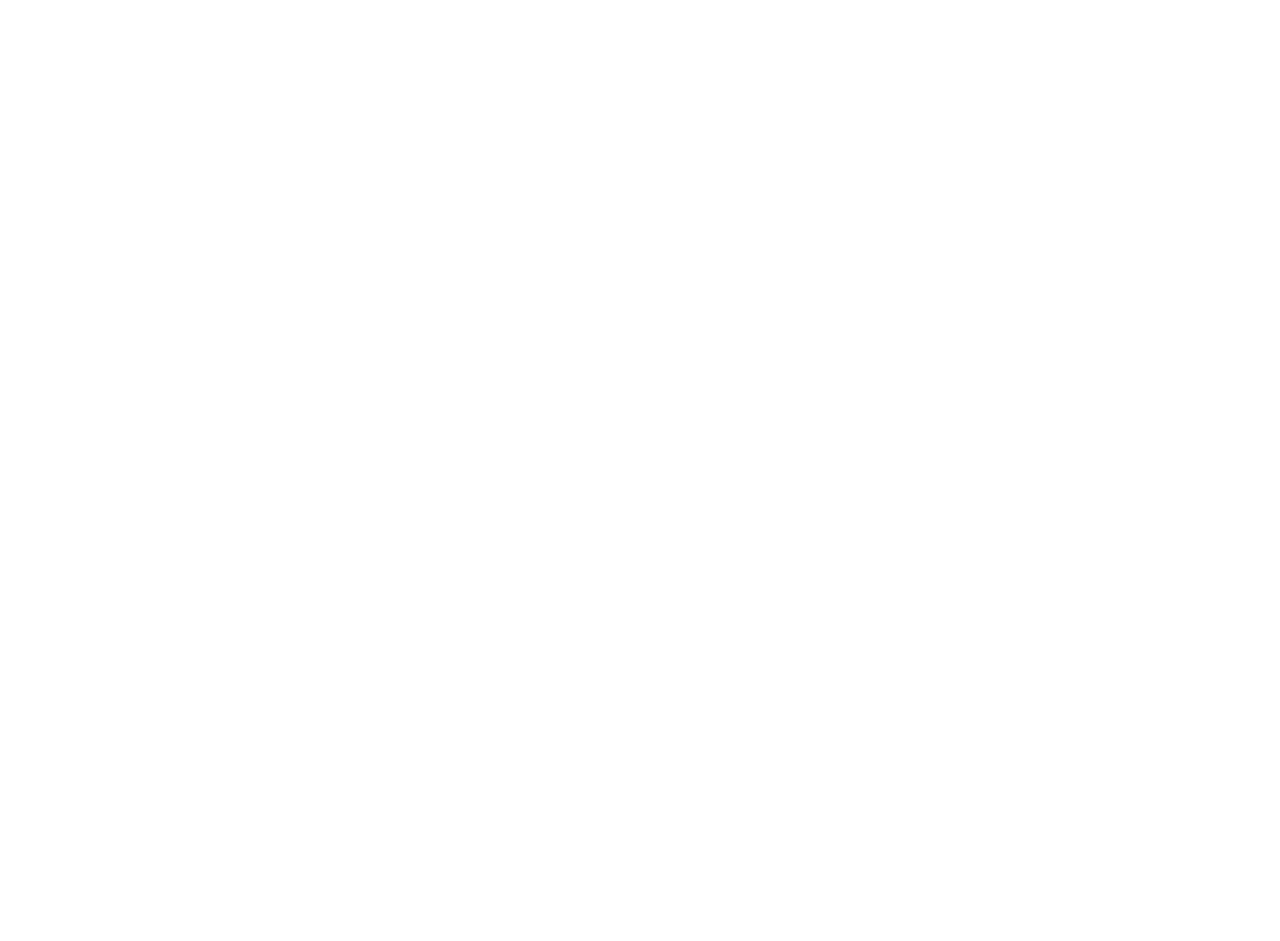
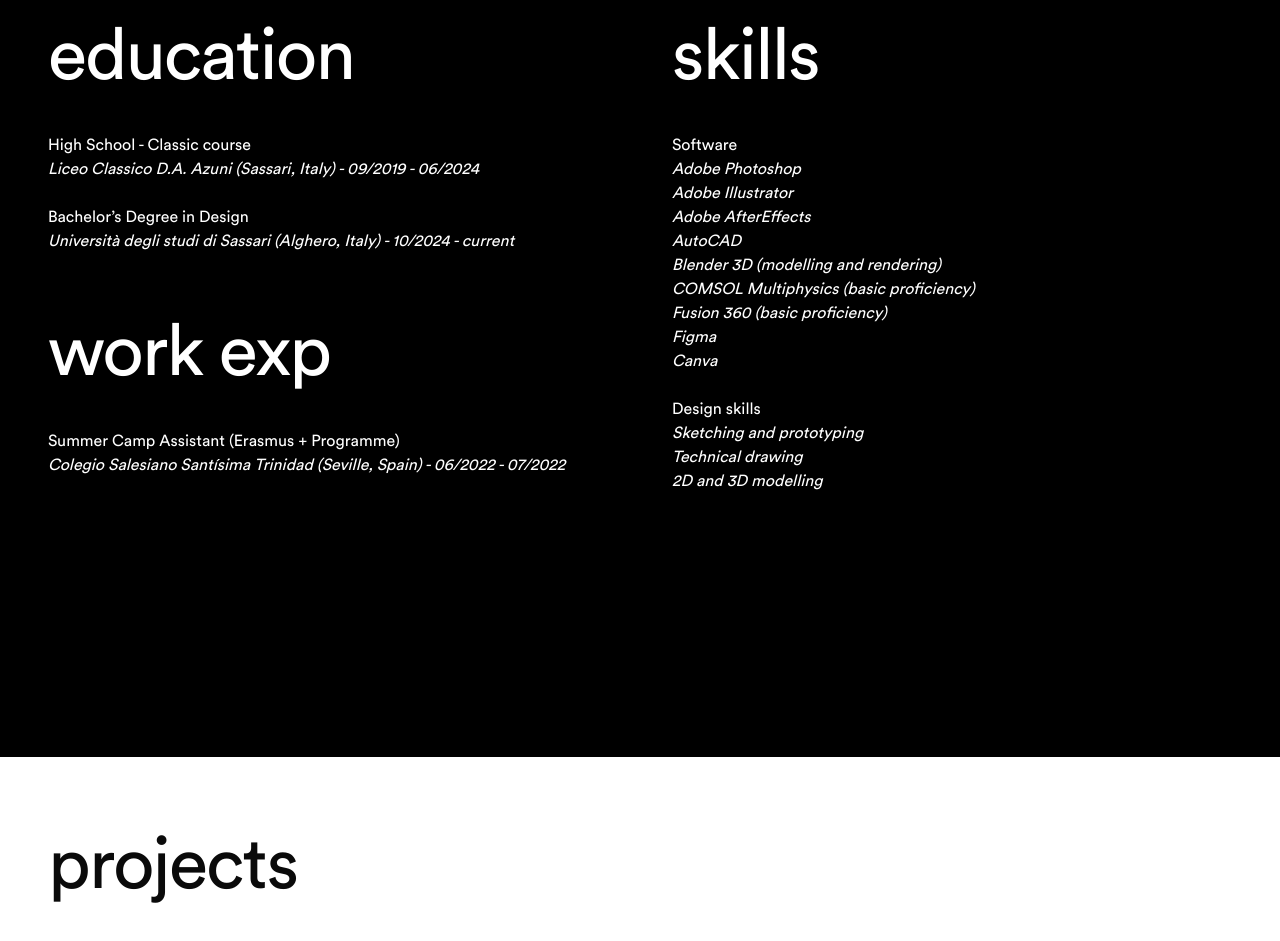
Before and after one commit to esanna29/portafolio-web, a Vue app: page /#/ in a window 1280 px wide. Shown: the part 1700-2641 px from the top of the page. Before the commit the page ends 1657 px from the top, so only its background shows below. Built offline with nearby package versions, Linux system fonts and the light colour scheme.

Commit message:
esanna: Sección background y estructura inicial de projects

```diff
--- a/src/pages/home/Home.vue
+++ b/src/pages/home/Home.vue
@@ -2,7 +2,7 @@
 const menuItems = [
   { label: 'home', href: '#home' },
   { label: 'about me', href: '#about-me' },
-  { label: 'background', href: '#education' },
+  { label: 'background', href: '#background' },
   { label: 'projects', href: '#projects' },
   { label: 'contacts', href: '#contacts' },
 ]
@@ -88,7 +88,91 @@ function scrollToSection(sectionId: string) {
 </div>
 </section>
 
+<section
+  id="background"
+  class="min-h-svh scroll-mt-14 bg-black px-6 py-16 text-white sm:px-12"
+>
+  <div class="grid gap-16 lg:grid-cols-2">
+    <div>
+      <h2 class="text-5xl font-medium tracking-tight sm:text-7xl">
+        education
+      </h2>
 
+      <div class="mt-10 space-y-6">
+        <div>
+          <h3>High School - Classic course</h3>
+          <p class="italic">
+            Liceo Classico D.A. Azuni (Sassari, Italy) -
+            09/2019 - 06/2024
+          </p>
+        </div>
+
+        <div>
+          <h3>Bachelor’s Degree in Design</h3>
+          <p class="italic">
+            Università degli studi di Sassari (Alghero, Italy) -
+            10/2024 - current
+          </p>
+        </div>
+      </div>
+
+      <h2 class="mt-16 text-5xl font-medium tracking-tight sm:text-7xl">
+        work exp
+      </h2>
+
+      <div class="mt-10">
+        <h3>Summer Camp Assistant (Erasmus + Programme)</h3>
+        <p class="italic">
+          Colegio Salesiano Santísima Trinidad (Seville, Spain) -
+          06/2022 - 07/2022
+        </p>
+      </div>
+    </div>
+
+    <div>
+      <h2 class="text-5xl font-medium tracking-tight sm:text-7xl">
+        skills
+      </h2>
+
+      <div class="mt-10 space-y-6">
+        <div>
+          <h3>Software</h3>
+          <ul class="italic">
+            <li>Adobe Photoshop</li>
+            <li>Adobe Illustrator</li>
+            <li>Adobe AfterEffects</li>
+            <li>AutoCAD</li>
+            <li>Blender 3D (modelling and rendering)</li>
+            <li>COMSOL Multiphysics (basic proficiency)</li>
+            <li>Fusion 360 (basic proficiency)</li>
+            <li>Figma</li>
+            <li>Canva</li>
+          </ul>
+        </div>
+
+        <div>
+          <h3>Design skills</h3>
+          <ul class="italic">
+
+            <li>Sketching and prototyping</li>
+            <li>Technical drawing</li>
+            <li>2D and 3D modelling</li>
+          </ul>
+        </div>
+
+      </div>
+    </div>
+  </div>
+</section>
+
+<section
+  id="projects"
+  class="min-h-svh scroll-mt-14 px-6 py-16 sm:px-12"
+>
+  <h2 class="text-5xl font-medium leading-tight tracking-tight sm:text-7xl">
+    projects
+  </h2>
+</section>
 </template>
 
 
```
